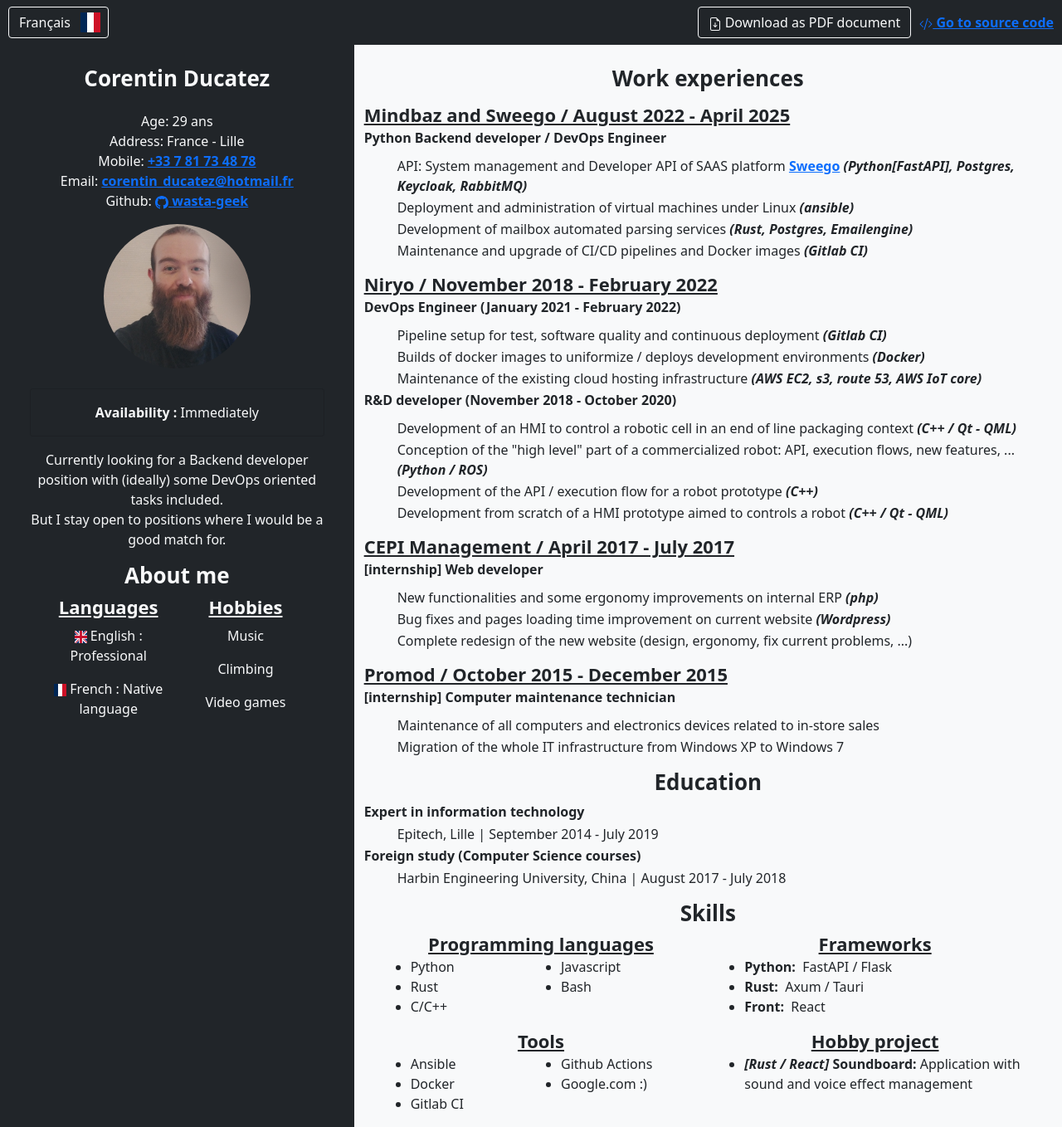
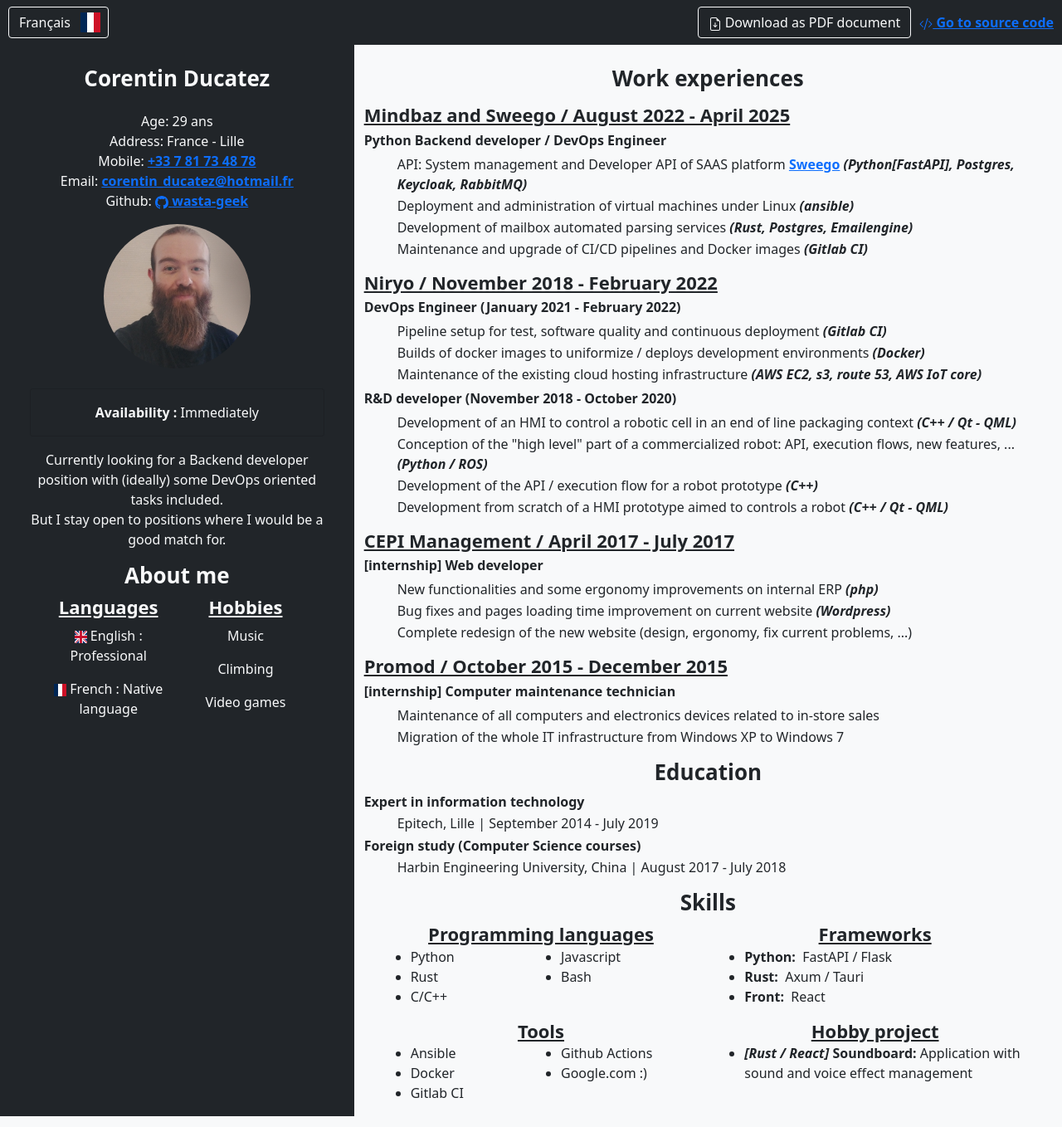
Before and after one commit to Wasta-Geek/curriculum-vitae, a Jekyll site: the page built from docs/en/index.markdown, in a window 1280 px wide. Shown: the whole page at 83% size. Built offline with Jekyll 4.4.1, drawn with Linux system fonts in a browser that asks for light colours.

Commit message:
Small margin for work experiences job title

```diff
--- a/docs/_includes/work_experiences.html
+++ b/docs/_includes/work_experiences.html
@@ -9,7 +9,7 @@
     <h3>{{ company_object.title[language] }}</h3>
     <dl>
         {%- for work_subpart in company_object.description[language] -%}
-        <dt style="margin-bottom: 10px">{{ work_subpart.job_title }}</dt>
+        <dt style="margin-bottom: 5px; margin-top: 5px;">{{ work_subpart.job_title }}</dt>
         {%- for description_line in work_subpart.description -%}
         <dd style="margin-bottom: 2px">{{ description_line }}</dd>
         {%- endfor -%}
```
